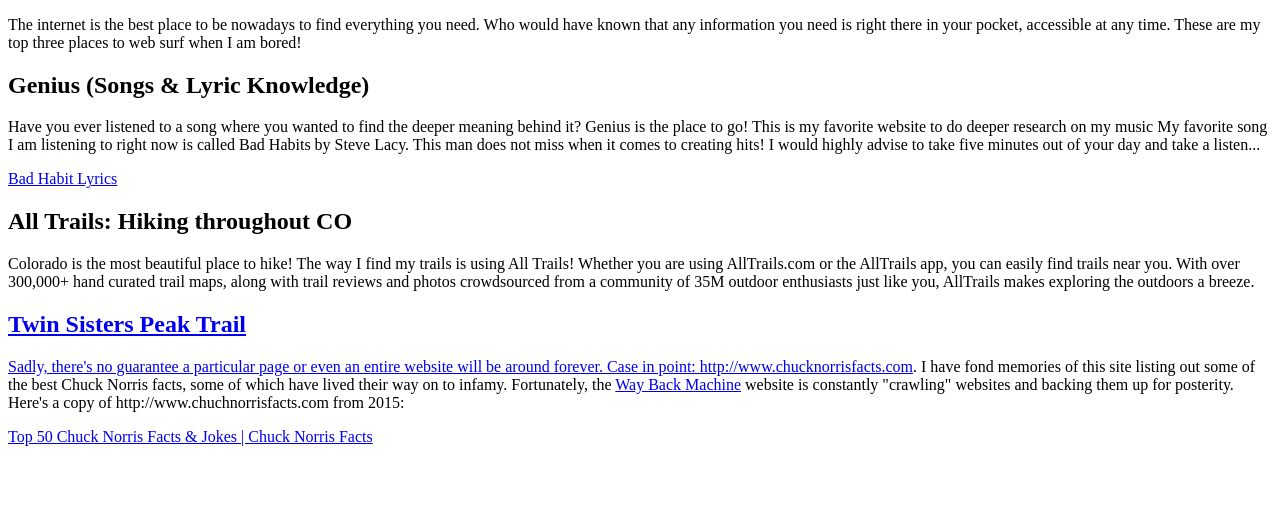
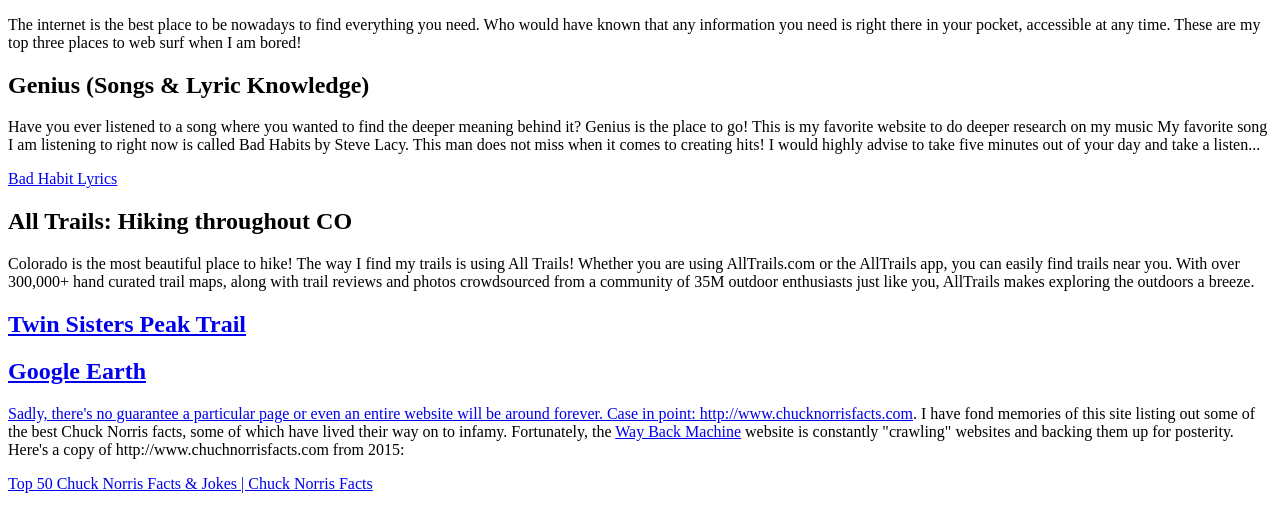
Before and after one commit to onti5334/onti5334.github.io, a plain HTML site: page amuse.html in a window 1280 px wide. Shown: the part 105-636 px from the top of the page. Drawn offline with Linux system fonts and the light colour scheme.

Commit message:
Update amuse.html

```diff
--- a/amuse.html
+++ b/amuse.html
@@ -22,7 +22,7 @@
        along with trail reviews and photos crowdsourced from a community of 35M outdoor enthusiasts just like you, AllTrails makes exploring the outdoors a breeze.</p>
     <a href="https://www.alltrails.com/trail/us/colorado/twin-sisters-peak-trail"</a> <h2>Twin Sisters Peak Trail</h2>
 
-
+    <h2>Google Earth</h2>
     <p>Sadly, there's no guarantee a particular page or even an entire website will be around forever.  Case in point: <a href="http://www.chucknorrisfacts.com">http://www.chucknorrisfacts.com</a>.  I have fond memories of this site listing out some of the best Chuck Norris facts, some of which have lived their way on to infamy.  Fortunately, the <a href="https://web.archive.org/">Way Back Machine</a> website is constantly "crawling" websites and backing them up for posterity.  Here's a copy of http://www.chuchnorrisfacts.com from 2015:</p>
     <a href="https://web.archive.org/web/20150709190953/http://www.chucknorrisfacts.com/chuck-norris-top-50-facts">Top 50 Chuck Norris Facts &amp; Jokes | Chuck Norris Facts</a>
   </body>
```
